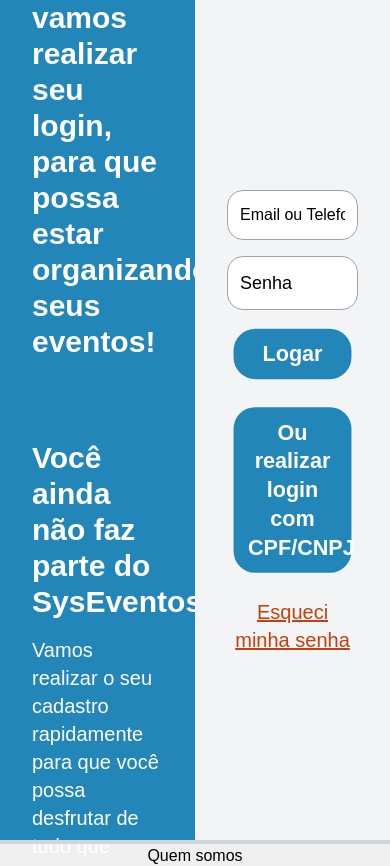
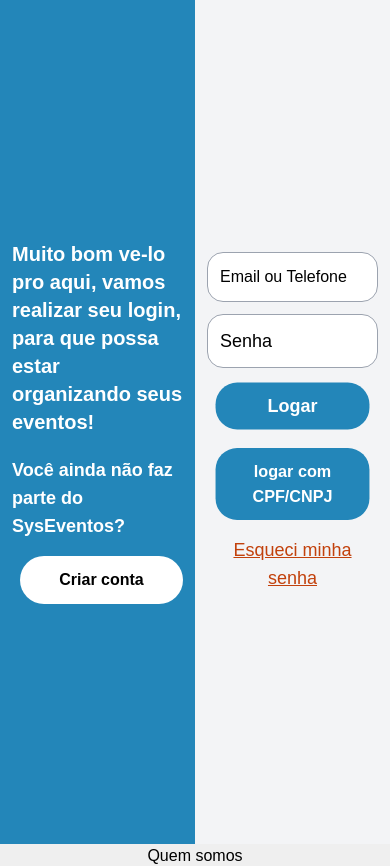
Before and after one commit to Murilo4/front-end-SysEventos, a Next.js app: page /login-email in a window 390 px wide. Shown: the top 866 px of the page. Built offline with nearby package versions, Linux system fonts and the light colour scheme.

Commit message:
Update login-with-email.tsx

```diff
--- a/src/app/login-email/login-with-email.tsx
+++ b/src/app/login-email/login-with-email.tsx
@@ -18,14 +18,12 @@
     router.push('/')
   };
 
-  const handleOpenModal = () => {
-    setIsModalOpen(true);
-  }
-
   const handleCloseModal = () => {
     setIsModalOpen(false);
   }
-
+  const handleRedirectCreateAccount = () => {
+    router.push('/registro-consumidor')
+  }
   const handleRedirectForgetPass = () => {
     router.push('/change-password')
     };
@@ -109,22 +107,19 @@
       <ToastContainer />
       <RegistrationModal isOpen={isModalOpen} onClose={handleCloseModal} />
       {/* Metade Esquerda (Azul) */}
-      <div className="w-1/2 bg-principal-blue text-white flex flex-col justify-center p-8">
-        <p className="text-3xl font-bold mb-20">Muito bom ve-lo pro aqui, vamos realizar seu login, para que possa estar organizando seus eventos!</p>
-        <h2 className="text-3xl font-bold mb-4">Você ainda não faz parte do SysEventos?</h2>
-        <p className="text-xl mb-6">
-          Vamos realizar o seu cadastro rapidamente para que você possa desfrutar de tudo que podemos oferecer!
-        </p>
+      <div className="bg-principal-blue w-1/2  text-white flex flex-col justify-center p-3 sm:p5 sm:w-1/2 ">
+        <p className=" text-xl mb-5 sm:text-3xl font-bold sm:mb-20">Muito bom ve-lo pro aqui, vamos realizar seu login, para que possa estar organizando seus eventos!</p>
+        <h2 className="text-lg sm:text-3xl font-bold mb-4">Você ainda não faz parte do SysEventos?</h2>
         <button
-          onClick={handleOpenModal}
-          className="bg-white text-black ml-2 py-3 px-4 rounded-3xl font-bold hover:bg-gray-200 transition hover:scale-105">
+          onClick={handleRedirectCreateAccount}
+          className="bg-white text-black px-2 ml-2 py-3 sm:px-4 rounded-3xl font-bold hover:bg-gray-200 transition hover:scale-105">
           Criar conta
         </button>
       </div>
 
       {/* Metade Direita (Branca) */}
-      <div className="w-1/2 bg-gray-100 flex flex-col justify-center p-8">
-        <form className="space-y-4" onSubmit={handleLogin}>
+      <div className="w-1/2 bg-gray-100 flex flex-col justify-center p-3 sm:p5">
+        <form className="space-y-3" onSubmit={handleLogin}>
           {/* CPF/CNPJ */}
           <input
             type="text"
@@ -145,28 +140,25 @@
 
           <button
             type="submit"
-            className="w-full mt-4 text-2xl bg-principal-blue hover:scale-95 scale-90 text-white font-bold py-3 px-4 rounded-3xl hover:bg-blue-600 transition"
+            className="w-full mt-4 text-xl sm:text-2xl bg-principal-blue hover:scale-95 scale-90 text-white font-bold py-3 px-4 rounded-3xl hover:bg-blue-600 transition"
           >
             {loader ? 'Logando...' : 'Logar'}
           </button>
           <button
             type="button"
             onClick={handleRedirect}
-            className="w-full mt-4 text-2xl bg-principal-blue hover:scale-95 scale-90 text-white font-bold py-3 px-4 rounded-3xl hover:bg-blue-600 transition"
+            className="w-full mt-2 sm:mt-4 text-lg sm:text-2xl bg-principal-blue hover:scale-95 scale-90 text-white font-bold py-3 px-4 rounded-3xl hover:bg-blue-600 transition"
           >
-            Ou realizar login com CPF/CNPJ
+            logar com CPF/CNPJ
           </button>
           <button
             type="button"
             onClick={handleRedirectForgetPass}
-            className="w-full flex text-orange-700 justify-center hover:underline mt-4 text-xl underline"
+            className="w-full flex text-orange-700 justify-center hover:underline mt-4 text-lg sm:text-xl underline"
           >
             Esqueci minha senha
           </button>
         </form>
-      </div>
-      <div className="bg-gray-300 absolute bottom-0 w-full pt-1">
-
       </div>
     </div>
   );
```
